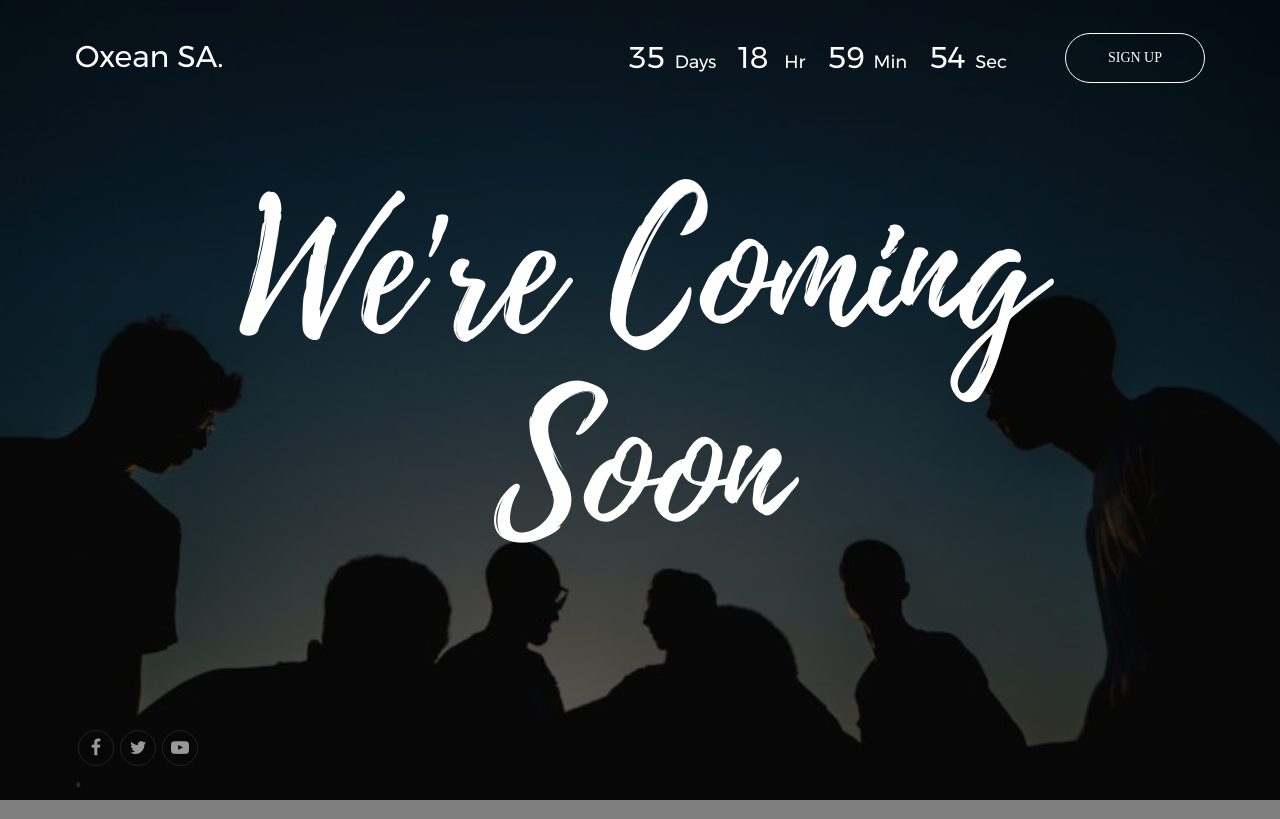
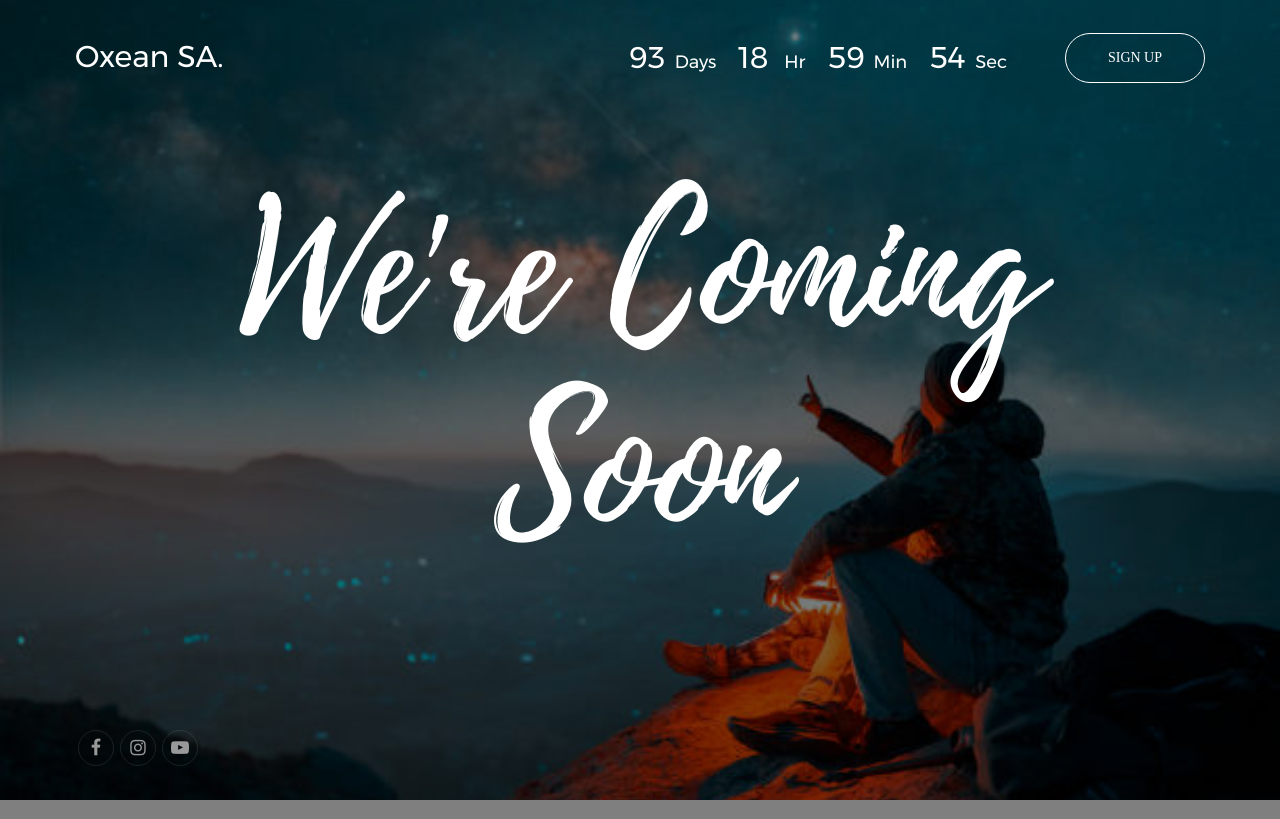
Before and after one commit to OxeanSA/cmenv, a Flask app: page / in a window 1280 px wide. Run offline with Flask 2, Linux system fonts and the light colour scheme; parts of the project's set-up code (start-up, migrations or seed data) failed here and were passed over; some libraries are stand-ins or nearby versions; some web fonts are replaced.

Commit message:
Upload image and Updte index.html

```diff
--- a/osacs/main.py
+++ b/osacs/main.py
@@ -13,5 +13,5 @@ def index():
 if __name__ == '__main__':
 
     server = HTTPServer(WSGIContainer(app))
-    server.listen(port=80)
+    server.listen(port=5000)
     IOLoop.instance().start()
--- a/osacs/static/css/main.css
+++ b/osacs/static/css/main.css
@@ -143,9 +143,6 @@ Primary use:
   height: 100%;
   top: 0;
   left: 0;
-  background-image: url('../images/bg01.jpg');
-  background-repeat: no-repeat;
-  background-size: cover;
 }
 
 .simpleslide100-item {
--- a/osacs/templates/index.html
+++ b/osacs/templates/index.html
@@ -25,7 +25,10 @@
 
 	<!--  -->
 	<div class="simpleslide100">
-		<div class="simpleslide100-item bg-img1"></div>
+		<div class="simpleslide100-item bg-img1" style="background-image: url('../static/images/backgrounds/bg01.jpg');"></div>
+		<div class="simpleslide100-item bg-img1" style="background-image: url('../static/images/backgrounds/bg02.jpg');"></div>
+		<div class="simpleslide100-item bg-img1" style="background-image: url('../static/images/backgrounds/bg03.jpg');"></div>
+		<div class="simpleslide100-item bg-img1" style="background-image: url('../static/images/backgrounds/bg04.jpg');"></div>
 	</div>
 
 	<div class="flex-col-c-sb size1 overlay1 p-l-75 p-r-75 p-t-20 p-b-40 p-lr-15-sm">
@@ -81,7 +84,7 @@
 				</a>
 
 				<a href="#" class="size3 flex-c-m how-social trans-04 m-r-3 m-l-3 m-b-3 m-t-3">
-					<i class="fa fa-twitter"></i>
+					<i class="fa fa-instagram"></i>
 				</a>
 
 				<a href="#" class="size3 flex-c-m how-social trans-04 m-r-3 m-l-3 m-b-3 m-t-3">
@@ -113,7 +116,7 @@
 			/*Endtime must be > current time*/
 			endtimeYear: 0,
 			endtimeMonth: 0,
-			endtimeDate: 35,
+			endtimeDate: 93,
 			endtimeHours: 19,
 			endtimeMinutes: 0,
 			endtimeSeconds: 0,
```
Also changed, not shown: osacs/static/images/backgrounds/bg01.jpg (added), osacs/static/images/backgrounds/bg02.jpg (added), osacs/static/images/backgrounds/bg03.jpg (added), osacs/static/images/backgrounds/bg04.jpg (added), osacs/static/images/backgrounds/istockphoto-1371940128-612x612.jpg (added), osacs/static/images/backgrounds/istockphoto-1383890727-612x612.jpg (added), osacs/static/images/backgrounds/istockphoto-1415618254-612x612.jpg (added), osacs/static/images/backgrounds/istockphoto-1716708218-612x612.jpg (added), osacs/static/images/backgrounds/istockphoto-486864098-612x612.jpg (added), osacs/static/images/backgrounds/istockphoto-513550806-612x612.jpg (added), osacs/static/images/logo.png (deleted), osacs/static/images/logo.svg (deleted).
